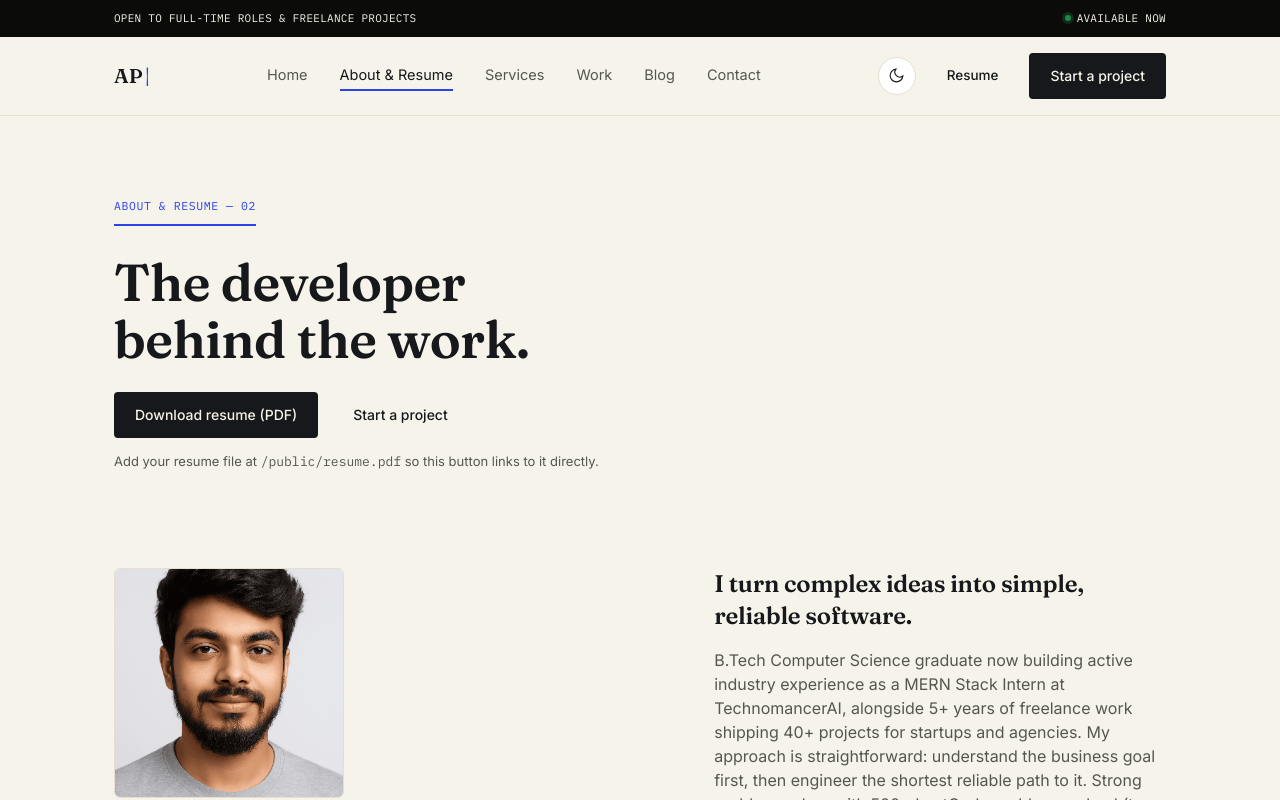
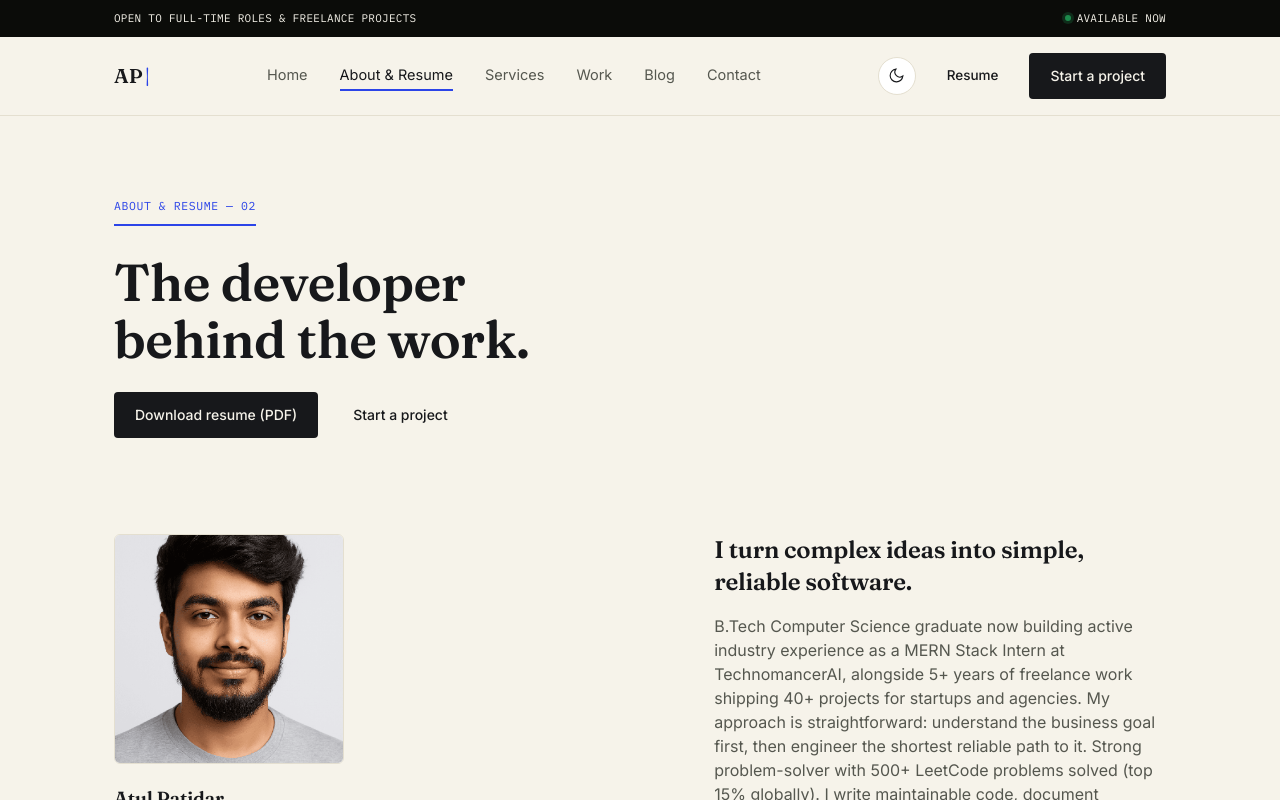
Before and after one commit to AtulPatidar1709/portfolioinNextTs, a Next.js app: page /about in a window 1280 px wide. Shown: the top 800 px of the page. Built offline with nearby package versions, Linux system fonts and the light colour scheme.

Commit message:
Minor changes

```diff
--- a/app/about/page.tsx
+++ b/app/about/page.tsx
@@ -43,9 +43,6 @@ export default function AboutPage() {
             <a href="/resume.pdf" className={btnPrimary}>Download resume (PDF)</a>
             <Link href="/contact" className={btnOutline}>Start a project</Link>
           </div>
-          <p className="mt-3.5 text-[13px] text-[var(--ink-soft)]">
-            Add your resume file at <code>/public/resume.pdf</code> so this button links to it directly.
-          </p>
         </div>
       </section>
 
```
